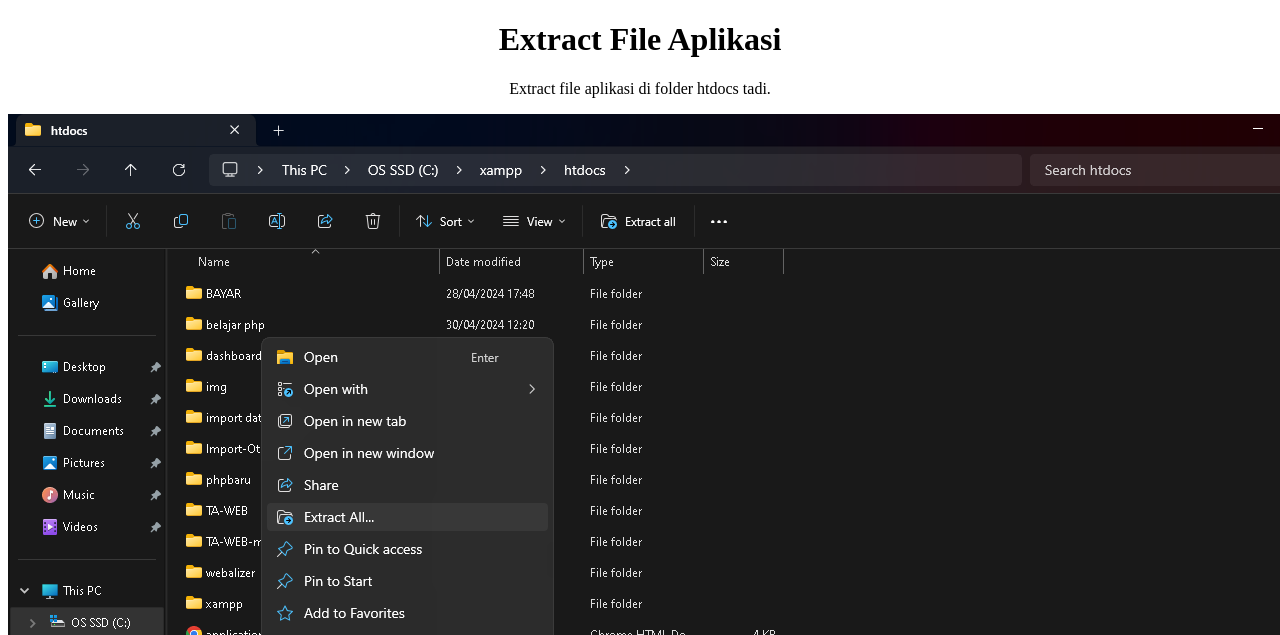
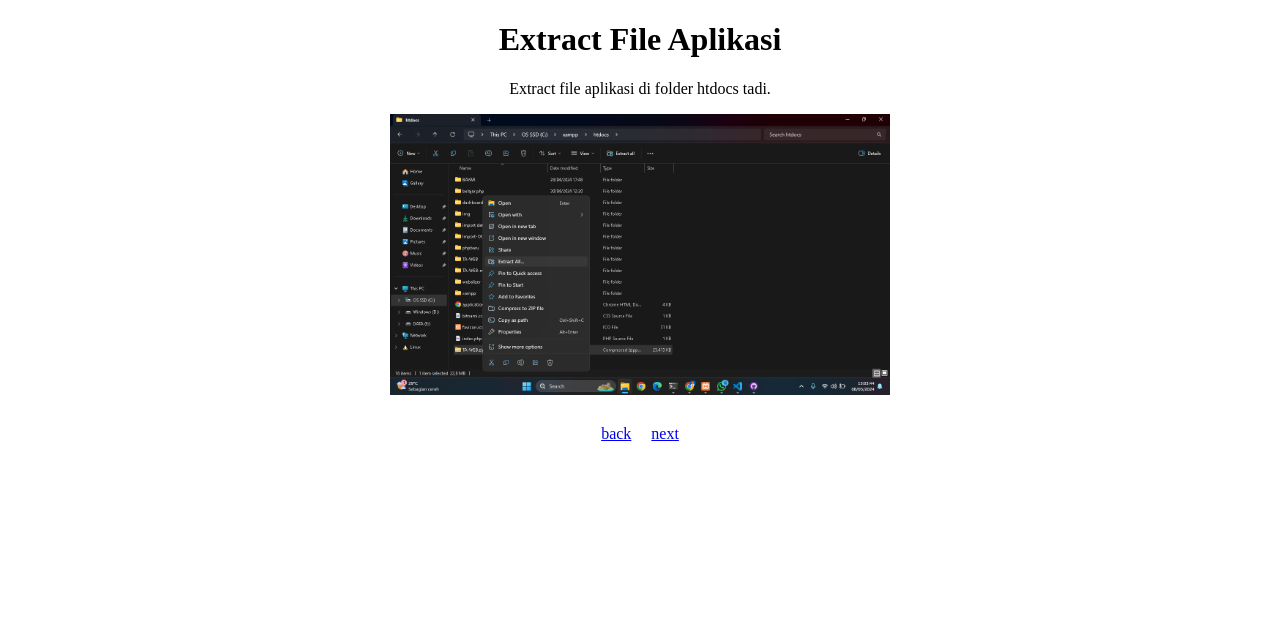
Before and after one commit to awps13/Import-Otomatis, a PHP site: page /tutor2.php in a window 1280 px wide; the page is wider, and only the part inside the window is pictured. Shown: the top 635 px of that part. After the commit the page ends 441 px from the top of that part, so only its background shows below. Run offline with PHP 8.4, Linux system fonts and the light colour scheme.

Commit message:
Update tutor2.php

```diff
--- a/tutor2.php
+++ b/tutor2.php
@@ -17,7 +17,7 @@
     <div style="text-align: center;">
         <h1>Extract File Aplikasi</h1>
         <p>Extract file aplikasi di folder htdocs tadi.</p>
-        <img src="extrak.png" alt="">
+        <img src="extrak.png" alt="" style="max-width: 500px">
         <div style="display: flex; justify-content: center;">
             <p style="padding: 10px;"><a href="tutor1.php">back</a></p>
             <p style="padding: 10px;"><a href="tutor3.php">next</a></p>
```
